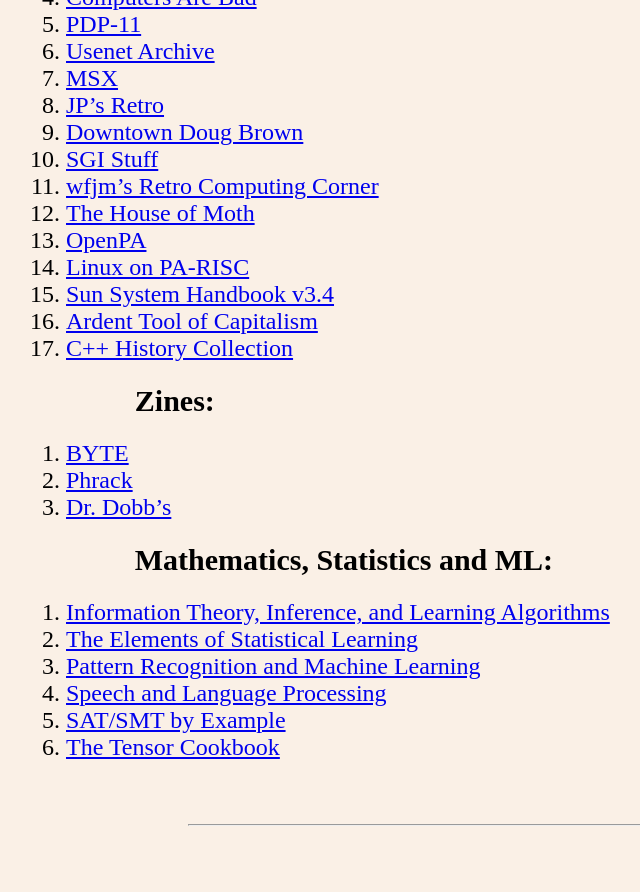
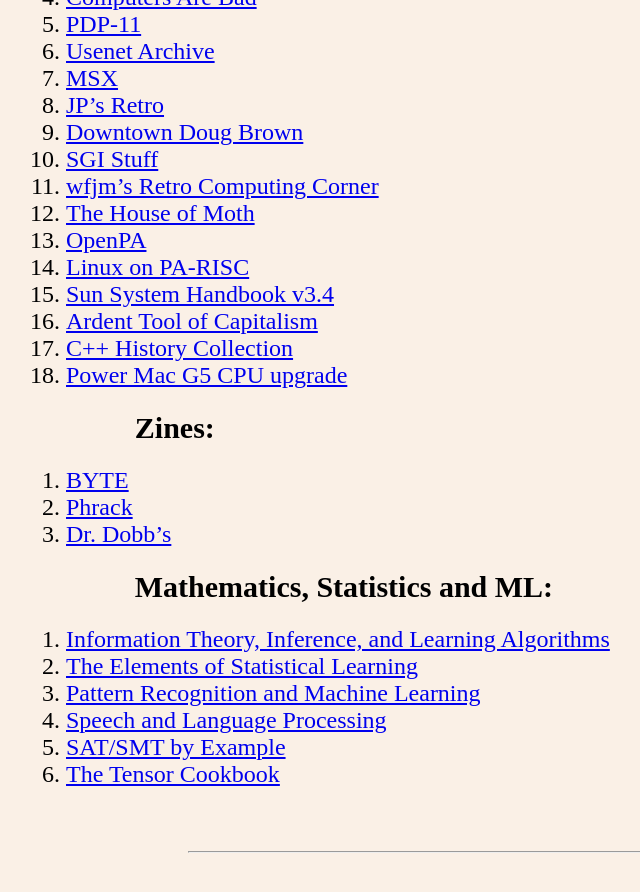
Before and after one commit to TeAeg/teaeg.github.io, a Jekyll site: the page built from index.md, in a window 1280 px wide and 900 px high, scrolled down 2191 px. Shown: the top 892 px of the window, without its empty margins (70-710 px from the left). Built offline with Jekyll 4.4.1, drawn with Linux system fonts in a browser that asks for light colours; our own code applies the rules of GitHub Pages for plain Markdown files.

Commit message:
Added a link to Power Mac G5 CPU upgrade
Added a link to Power Mac G5 CPU upgrade video on Youtube

```diff
--- a/index.md
+++ b/index.md
@@ -79,6 +79,7 @@
 15. [Sun System Handbook v3.4](https://dogemicrosystems.ca/pub/Sun/System_Handbook/Sun_syshbk_V3.4/Systems/index.html)
 16. [Ardent Tool of Capitalism](https://www.ardent-tool.com)
 17. [C++ History Collection](https://softwarepreservation.computerhistory.org/c_plus_plus)
+18. [Power Mac G5 CPU upgrade](https://youtu.be/aW559f6IRas)
 
 ## Zines:
 1. [BYTE](https://www.worldradiohistory.com/Byte_Magazine.htm)
```
